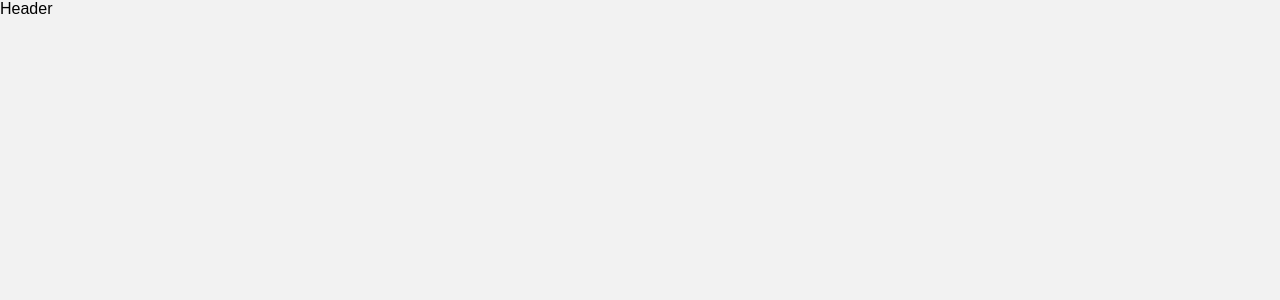
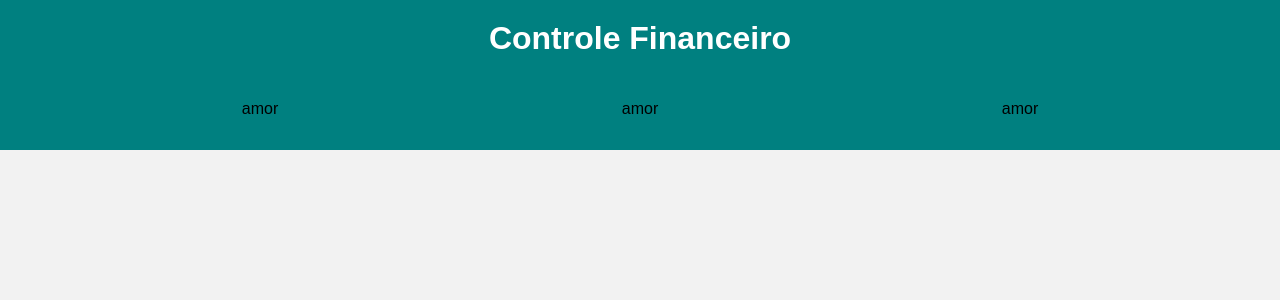
Before and after one commit to JeandeAndradeNeves/REACTJS-Controle-de-Financas, a React (Create React App) app: page / in a window 1280 px wide. Shown: the top 300 px of the page. Built offline with nearby package versions, Linux system fonts and the light colour scheme; a web font is replaced by a local one.

Commit message:
Criação dos componentes

```diff
--- a/src/App.js
+++ b/src/App.js
@@ -1,11 +1,13 @@
 import React from "react";
 import Header from "./components/Header";
+import Resume from "./components/Resume";
 import Globalstyle from "./styles/global";
 
 const App = () => {
   return (
     <>
        <Header/>
+       <Resume/>
        <Globalstyle/>
     </>
   );
--- a/src/components/Header/index.js
+++ b/src/components/Header/index.js
@@ -1,9 +1,13 @@
 import React from "react";
+import * as C from "./styles";
 
 const Header = () => {
   return (
-      <div>Header</div>
-
+    <C.Container>
+      <C.Header>
+        <C.Title>Controle Financeiro</C.Title>
+      </C.Header>
+    </C.Container>
   );
 };
 
--- a/src/components/Header/styles.js
+++ b/src/components/Header/styles.js
@@ -0,0 +1,14 @@
+import styled from "styled-components";
+
+export const Container = styled.div`
+  height:150px;
+  text-align:center;
+  background: teal;
+`;
+
+export const Header = styled.h1``;
+
+export const Title = styled.div`
+  padding-top:20px;
+  color:#fff;
+`;
--- /dev/null
+++ b/src/components/Resume/index.js
@@ -0,0 +1,15 @@
+import React from "react";
+import ResumeItem from "../ResumeItem";
+import * as C from "./styles";
+
+const Resume = () => {
+  return (
+  <C.Container>
+    <ResumeItem/>
+    <ResumeItem/>
+    <ResumeItem/>
+  </C.Container>
+  )
+};
+
+export default Resume;
--- /dev/null
+++ b/src/components/Resume/styles.js
@@ -0,0 +1,11 @@
+import styled from "styled-components";
+
+export const Container = styled.div`
+  max-width:1120px;
+  width:98%;
+  margin:0 auto;
+  display:flex;
+  gap:20px;
+  margin-top:-50px;
+  justify-content:space-around;
+`;
--- /dev/null
+++ b/src/components/ResumeItem/index.js
@@ -0,0 +1,9 @@
+import React from "react";
+import * as C from "./styles";
+
+const ResumeItem = () => {
+  return (<div>amor</div>
+  );
+};
+
+export default ResumeItem;
```
Also changed, not shown: src/components/ResumeItem/styles.js (added).
